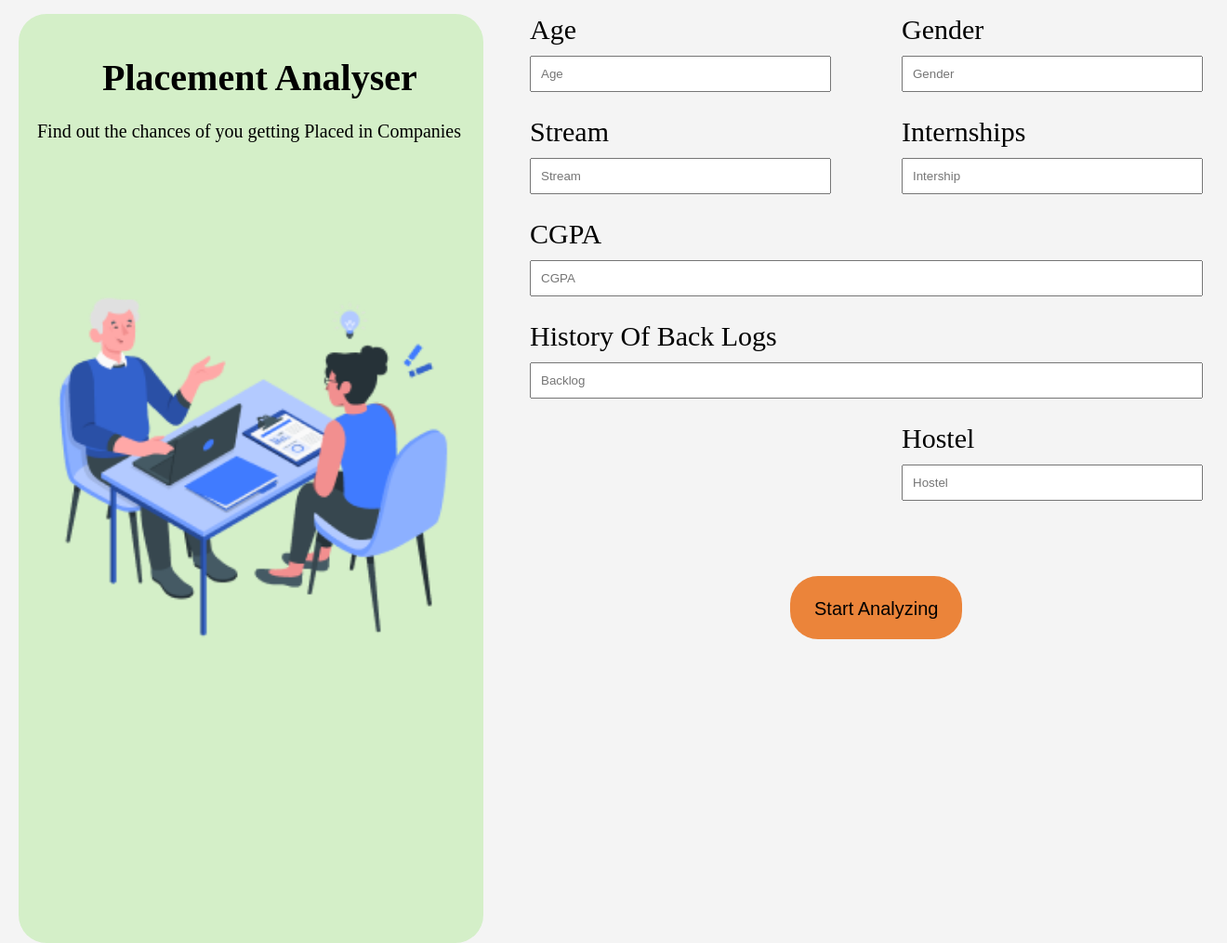
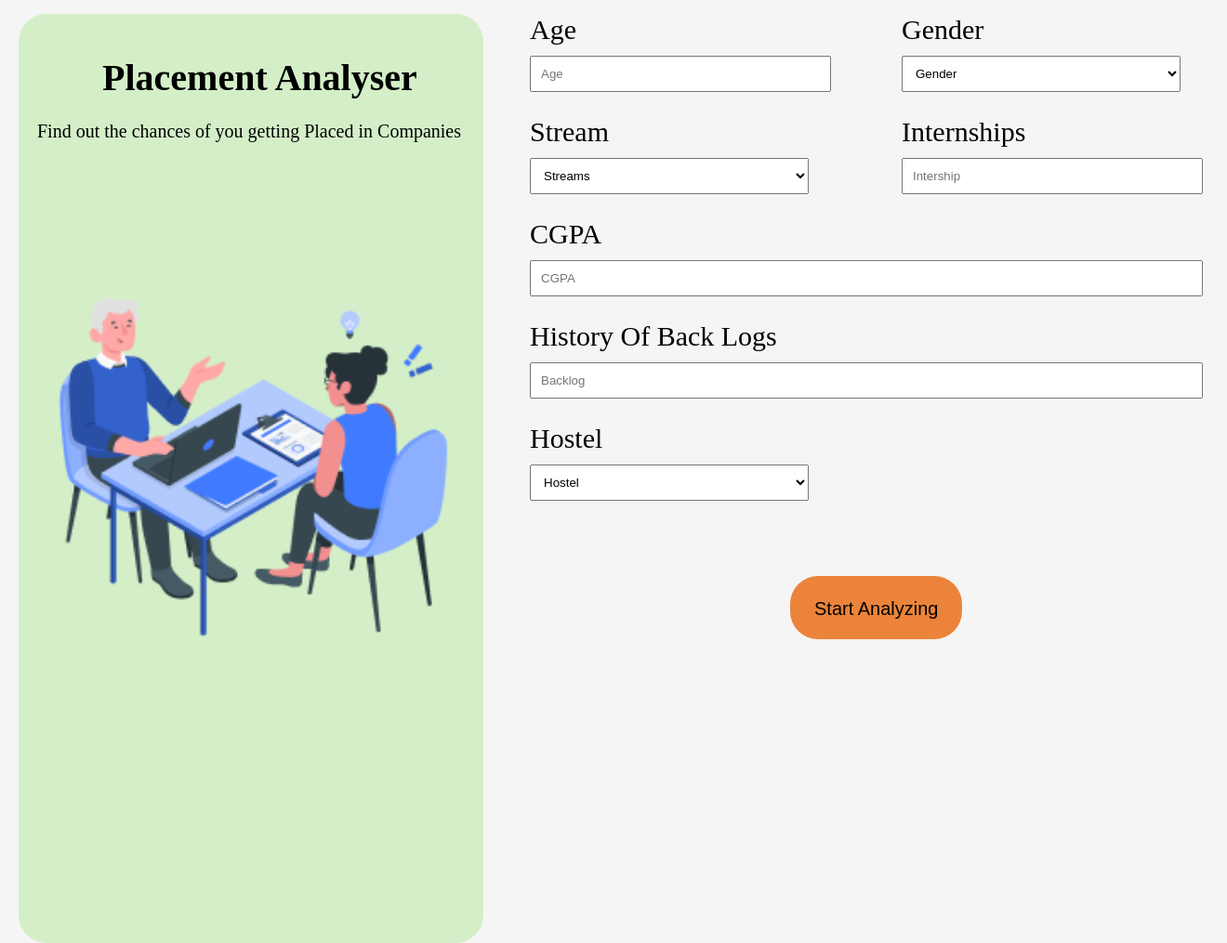
Before and after one commit to namanmodi65/Placement_analysis_ml_model, a Flask app: page /service in a window 1320 px wide. Shown: the whole page at 93% size. Run offline with Flask 3, Linux system fonts and the light colour scheme; parts of the project's set-up code (start-up, migrations or seed data) failed here and were passed over.

Commit message:
Upadating form

```diff
--- a/templates/matrix_services.html
+++ b/templates/matrix_services.html
@@ -10,7 +10,7 @@
     body {
         margin: 0px;
         padding: 0px;
-        background-color: #F4F4F4;
+        background-color:whitesmoke;
         /* background-size: 100% 100%; */
         height: 1000px;
     }
@@ -105,7 +105,7 @@
         left: 970px;
     }
 
-    #main02a input {
+    #main02a select {
         width: 300px;
         padding: 10px 10px;
     }
@@ -126,7 +126,7 @@
         left: 570px;
     }
 
-    #main03a input {
+    #main03a select {
         width: 300px;
         padding: 10px 10px;
     }
@@ -218,7 +218,7 @@
     #att8 {
         position: absolute;
         top: 455px;
-        left: 970px;
+        left: 570px;
     }
 
     #main08 form label {
@@ -228,10 +228,10 @@
     #main08a {
         position: absolute;
         top: 500px;
-        left: 970px;
+        left: 570px;
     }
 
-    #main08a input {
+    #main08a select {
         width: 300px;
         padding: 10px 10px;
     }
@@ -275,15 +275,41 @@
                     <input type="text"  id="Age" name="Age" placeholder="Age" required="required"">
                 </div>
 
-                <label for="Gender" id="att2">Gender</label>
+                <!-- <label for="Gender" id="att2">Gender</label>
                 <div id="main02a">
                     <input type="text" name="Gender" placeholder="Gender" required="required" id="Gender">
+                </div> -->
+
+                <label for="Gender" id="att2">Gender</label>
+
+                <div id="main02a">
+
+                    <select class="form-select" aria-label="Default select example" age="Gender" id="Gender"  type="text" name="Gender" placeholder="Gender" required="required" id="Gender">
+                        <option selected>Gender</option>
+                        <option value="1">Male</option>
+                        <option value="2">Female</option>
+                    </select>
                 </div>
 
                 <label for="Stream" id="att3">Stream</label>
                 <div id="main03a">
+                    <select class="form-select" aria-label="Default select example" streams="Stream" id="Gender" type="text" name="Stream" placeholder="Stream" required="required" id="Stream" >
+                        <option selected>Streams</option>
+                        <option value="1">Electronics And Communication</option>
+                        <option value="2">Computer Science</option>
+                        <option value="3">Information Technology</option>
+                        <option value="4">Mechanical</option>
+                        <option value="5">Electrical</option>
+                        <option value="6">Civil</option>
+
+
+                    </select>
+                </div>
+
+                <!-- <label for="Stream" id="att3">Stream</label>
+                <div id="main03a">
                     <input type="text" name="Stream" placeholder="Stream" required="required" id="Stream">
-                </div>
+                </div> -->
 
                 <label for="Internships" id="att4">Internships</label>
                 <div id="main04a">
@@ -307,8 +333,19 @@
 
                 <label for="Hostel" id="att8">Hostel</label>
                 <div id="main08a">
+
+                    <select class="form-select" aria-label="Default select example" Hostel="Hostel" id="Hostel" input type="text" name="Hostel" placeholder="Hostel" required="required" id="Hostel">
+                        <option selected>Hostel</option>
+                        <option value="1">Yes</option>
+                        <option value="2">No</option>
+                    </select>
+                    <!-- <input type="text" Branch="Hostel" id="Hostel"> -->
+                </div>
+
+                <!-- <label for="Hostel" id="att8">Hostel</label>
+                <div id="main08a">
                     <input type="text" name="Hostel" placeholder="Hostel" required="required" id="Hostel">
-                </div>
+                </div> -->
             <div id="main09">
                 <button id="GVButton" onclick="output()">Start Analyzing</button>
             </div>
--- a/utiles.py
+++ b/utiles.py
@@ -6,6 +6,7 @@ def preprocess(Age,Gender,Stream,Intership,CGPA,Backlog,Hostel):
         Hostel = 1
     else:
         Hostel = 0
+
     StreamNumber = 1
     if(Stream == 'Computer Science' or Stream == 'CS' ):
         StreamNumber=2
@@ -23,7 +24,7 @@ def preprocess(Age,Gender,Stream,Intership,CGPA,Backlog,Hostel):
     else:
         Gender = 0
 
-    test_data = np.array([[int(Age),Gender,StreamNumber,int(Intership),int(CGPA),int(Backlog),Hostel]])
+    test_data = np.array([[int(Age),Gender,StreamNumber,int(Intership),float(CGPA),int(Backlog),Hostel]])
     trained_model = joblib.load('model_1.pkl')
     print(test_data)
     prediction = trained_model.predict(test_data)
```
